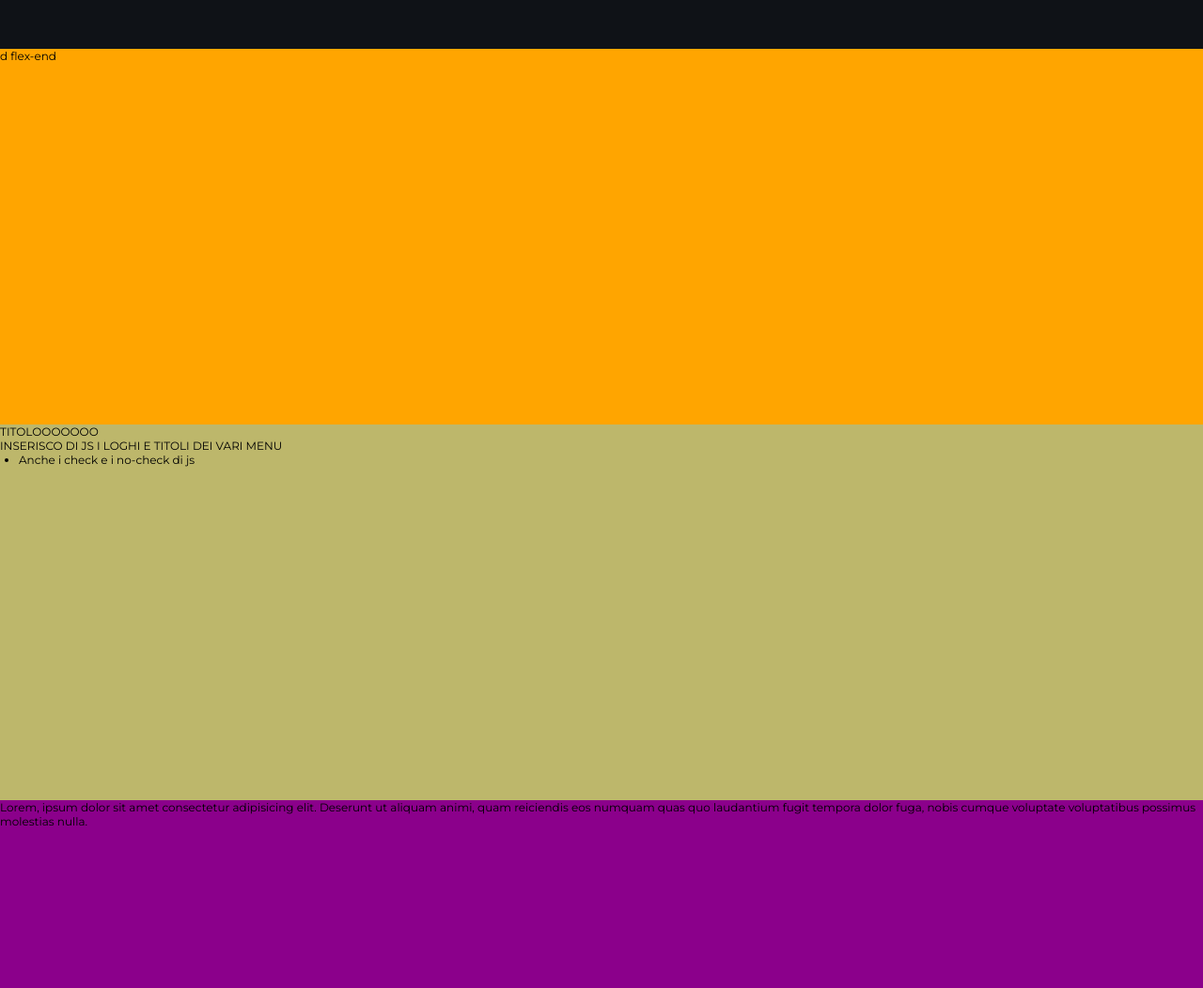
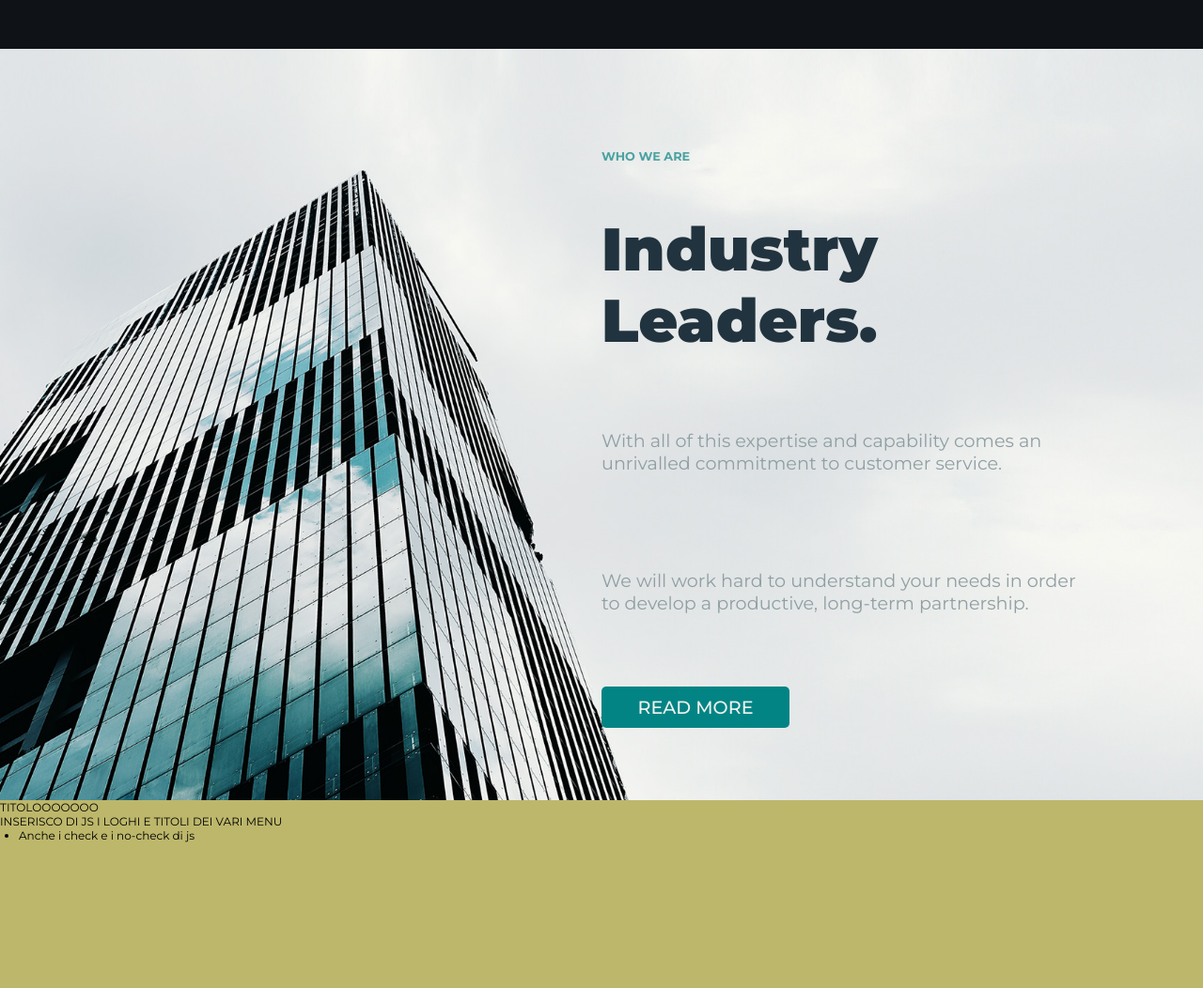
Before and after one commit to davide-corsini/proj-html-vuejs, a plain HTML site: page index.html in a window 1280 px wide. Shown: the part 1360-2412 px from the top of the page at 94% size. Drawn offline with nearby package versions, Linux system fonts and the light colour scheme.

Commit message:
section leaders near to complete

```diff
--- a/css/style.css
+++ b/css/style.css
@@ -13,6 +13,7 @@ body{
 .container{
     max-width: 80%;
     margin: 0 auto;
+    height: 100%;
 }
 .btn{
     padding: 10px 20px;
@@ -168,10 +169,12 @@ div.title-content h2{
     font-weight: 900;
     transform: translateZ(0) scale(1);
     line-height: 1.2;
+    color: #21333e;
 }
 h2.animation-title{
     position: relative;
     width: 40%;
+    color: #038484;
 }
 h2.animation-title span.highlight{
     height: 55%;
@@ -333,10 +336,67 @@ ul li:nth-child(2){
 /* leaders */
 section#leaders{
     background-color: orange;
-    height: 400px;
+    height: 800px;
     width: 100%;
-    /* qui va lo sfondo scroll  */
+    background-image: url('../img/bg-6.jpg');
+    background-position: center;
+    background-size: cover;
 }
+
+section#leaders .container{
+    display: flex;
+    justify-content: flex-end;
+    align-items: flex-end;
+}
+
+#leaders .row{
+    height: 90%;
+    width: 50%;
+    display: flex;
+    flex-direction: column;
+    justify-content: space-around;
+    position: relative;
+    padding-bottom: 5%;
+}
+
+#leaders .animation-title{
+        font-size: 4rem;
+    font-weight: 900;
+    transform: translateZ(0) scale(1);
+    line-height: 1.2;
+    color: #21333e;
+}
+
+#leaders h3{
+    font-weight: 700;
+    font-size: 0.80rem;
+    color: #4ca2a2;
+    text-transform: uppercase;
+}
+#leaders p{
+    font-size: 1.2rem;
+    margin: 1.5rem 0;
+    color: #909fa2;
+}
+
+
+
+
+
+
+
+
+
+
+
+
+
+
+
+
+
+
+
 
 /* pricing */
 section#pricing{
--- a/index.html
+++ b/index.html
@@ -72,8 +72,8 @@
                 <div class="container">
                     <div class="title-content">
                         <h3 style="color: #00a6a6;">Express Delivery</h3>
-                        <h2 style="color: #21333e;">What are we going to deliver </h2>
-                        <h2 class="animation-title" style="color: #038484;">
+                        <h2 style="">What are we going to deliver </h2>
+                        <h2 class="animation-title">
                             <span class="highlight"></span>
                             today?</h2>
                         <div class="my_btns">
@@ -93,7 +93,7 @@
 
         <!-- start main -->
         <main>
-
+            <!-- section services -->
             <section id="services">
                 <!-- container for margin -->
                 <div class="container">
@@ -170,11 +170,24 @@
                     <!-- /end second row -->
                 </div>
                 <!-- /container -->
+            </section>
+            <!-- /section services -->
 
+            <!-- section leaders -->
+            <section id="leaders">
+                <div class="container">
+                    <div class="row">
+                        <h3>who we are</h3>
+                        <h2 class="animation-title">Industry Leaders.</h2>
+                        <p>With all of this expertise and capability comes an unrivalled commitment to customer service.</p>
+                        <p>We will work hard to understand your needs in order to develop a productive, long-term partnership.</p>
+                        <div class="btn">read more</div>
+                    </div>
 
-
+                </div>
 
             </section>
+            <!-- /leaders -->
 
 
 
@@ -197,10 +210,6 @@
 
 
 
-
-            <section id="leaders">
-                d flex-end
-            </section>
 
             <section id="pricing">
                 <p>TITOLOOOOOOO</p>
```
